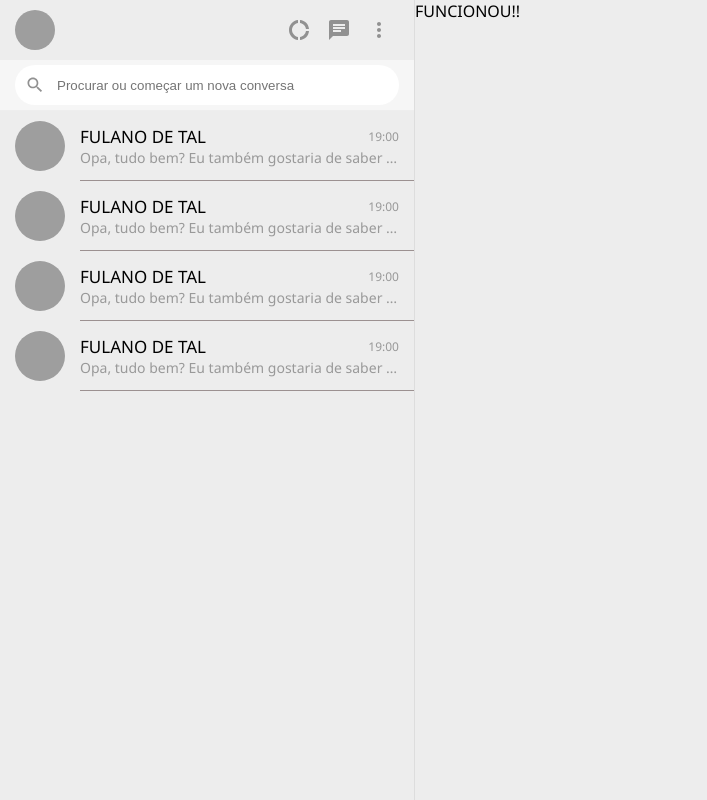
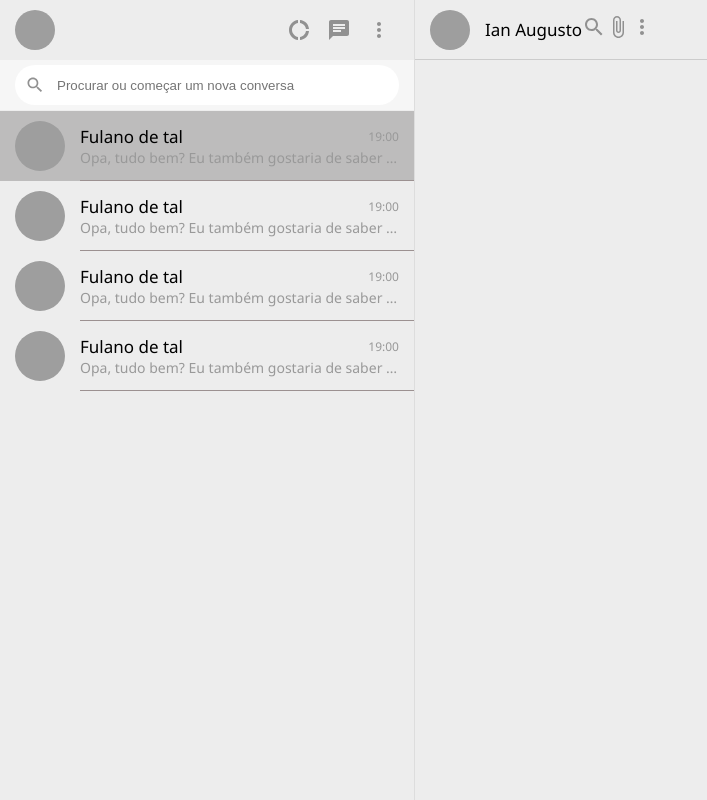
Before and after one commit to iaans/cloneWhatsApp, a React (Create React App) app: page / in a window 1280 px wide. Both pictures are taken after a click on the element 207 px from the left and 146 px from the top of the page. Shown: the whole page, without its empty margins (0-707 px from the left). Built offline with nearby package versions, Linux system fonts and the light colour scheme; grey boxes are pictures that could not be loaded.

Commit message:
header chat bug

```diff
--- a/src/App.js
+++ b/src/App.js
@@ -76,6 +76,8 @@ export default () => {
             {chatlist.map((item, key) => (
               <ChatlistItem
                 key={key}
+                data={item}
+                active={activeChat.chatId === chatlist[key].chatId}
                 onClick={() => setActiveChat(chatlist[key])}
               />
             ))}
--- a/src/components/ChatWindow.css
+++ b/src/components/ChatWindow.css
@@ -0,0 +1,45 @@
+.chatWindow {
+  display: flex;
+  flex-direction: column;
+  height: 100%;
+}
+
+.chatWindow--header {
+  height: 60px;
+  border-bottom: 1px solid #ccc;
+  display: flex;
+  justify-content: space-between;
+  align-items: center;
+}
+
+.chatWindow--headerinfo {
+  display: flex;
+  align-items: center;
+  cursor: pointer;
+}
+
+.chatWindow--avatar {
+  width: 40px;
+  height: 40px;
+  border-radius: 50%;
+  margin-left: 15px;
+  margin-right: 15px;
+}
+.chatWindow--name {
+  font-size: 17px;
+  color: #000;
+}
+
+.chatWindow--headerbuttons {
+  display: flex;
+  align-items: center;
+  margin-right: 15px;
+}
+
+.chatWindow--btn {
+}
+.chatWindow--body {
+}
+
+.chatWindow--footer {
+}
--- a/src/components/ChatWindow.js
+++ b/src/components/ChatWindow.js
@@ -1,6 +1,39 @@
+//Import default
 import React from "react";
 import "./ChatWindow.css";
 
+//Import Mui
+import SearchIcon from "@mui/icons-material/Search";
+import AttachFileIcon from "@mui/icons-material/AttachFile";
+import MoreVertIcon from "@mui/icons-material/MoreVert";
+
 export default () => {
-  return <div> FUNCIONOU!! </div>;
+  return (
+    <div className="chatWindow">
+      <div className="chatWindow--header">
+        <div className="chatWindow--headerinfo">
+          <img
+            className="chatWindow--avatar"
+            src="https://www.w3schools.com/howto/img_avatar.png"
+            alt=""
+          />
+          <div className="chatWindow--name">Ian Augusto</div>
+
+          <div className="chatWindow--headerbuttons">
+            <div className="chatWindow--btn">
+              <SearchIcon style={{ color: "#919191" }} />
+            </div>
+            <div className="chatWindow--btn">
+              <AttachFileIcon style={{ color: "#919191" }} />
+            </div>
+            <div className="chatWindow--btn">
+              <MoreVertIcon style={{ color: "#919191" }} />
+            </div>
+          </div>
+        </div>
+      </div>
+      <div className="chatWindow--body"></div>
+      <div className="chatWindow--footer"></div>
+    </div>
+  );
 };
--- a/src/components/ChatlistItem.css
+++ b/src/components/ChatlistItem.css
@@ -20,7 +20,11 @@
 }
 
 .chatList .chatListItem:hover {
-  background-color: #f5f5f5;
+  background-color: #bdbcbc;
+}
+
+.chatListItem.active {
+  background-color: #bdbcbc;
 }
 .chatListItem--avatar {
   width: 50px;
--- a/src/components/ChatlistItem.js
+++ b/src/components/ChatlistItem.js
@@ -1,17 +1,13 @@
 import React from "react";
 import "./ChatlistItem.css";
 
-export default ({ onClick }) => {
+export default ({ onClick, active, data }) => {
   return (
-    <div className="chatListItem" onClick={onClick}>
-      <img
-        className="chatListItem--avatar"
-        src="https://www.w3schools.com/howto/img_avatar.png"
-        alt=""
-      ></img>
+    <div className={`chatListItem ${active ? "active" : ""}`} onClick={onClick}>
+      <img className="chatListItem--avatar" src={data.image} alt=""></img>
       <div className="chatListItem--lines">
         <div className="chatListItem--line">
-          <div className="chatListItem--name">FULANO DE TAL</div>
+          <div className="chatListItem--name">{data.title}</div>
           <div className="chatListItem--hour">19:00</div>
         </div>
         <div className="chatListItem--line"> </div>
```
